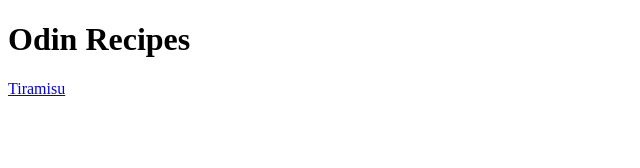
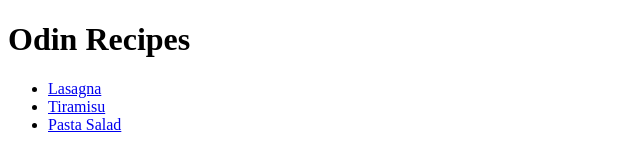
Before and after one commit to Dereniv/odin-recipes, a plain HTML site: page index.html in a window 1280 px wide. Shown: the whole page, without its empty margins (0-640 px from the left). Drawn offline with Linux system fonts and the light colour scheme.

Commit message:
Add link to the recipes on index page
Add an unordered list of links to the three recipes.

Add a title to the index.html file

```diff
--- a/index.html
+++ b/index.html
@@ -3,10 +3,15 @@
 <html lang="en">
   <head>
     <meta charset="utf-8">
-    <title> Placeholdder </title>
+    <title> Odin Recipes </title>
   </head>
   <body>
     <h1>Odin Recipes</h1>
-    <a href="recipes/Tiramisu.html">Tiramisu</a>
+    <ul>
+        <li><a href="recipes/lasagna.html">Lasagna</a></li>
+        <li><a href="recipes/tiramisu.html">Tiramisu</a></li>
+        <li><a href="recipes/pasta_salad.html">Pasta Salad</a></li>
+    </ul>
+
   </body>
 </html>
```
